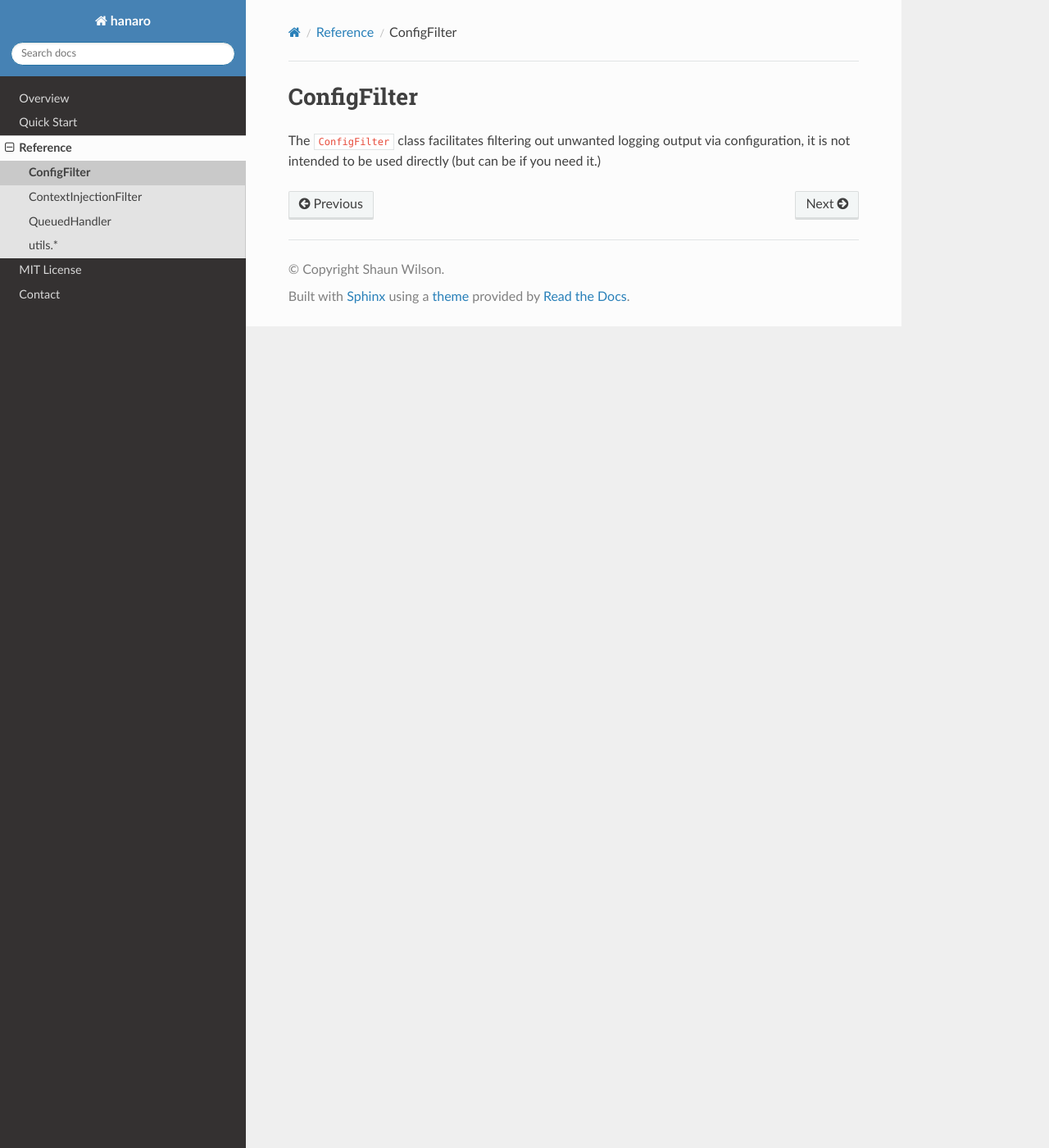
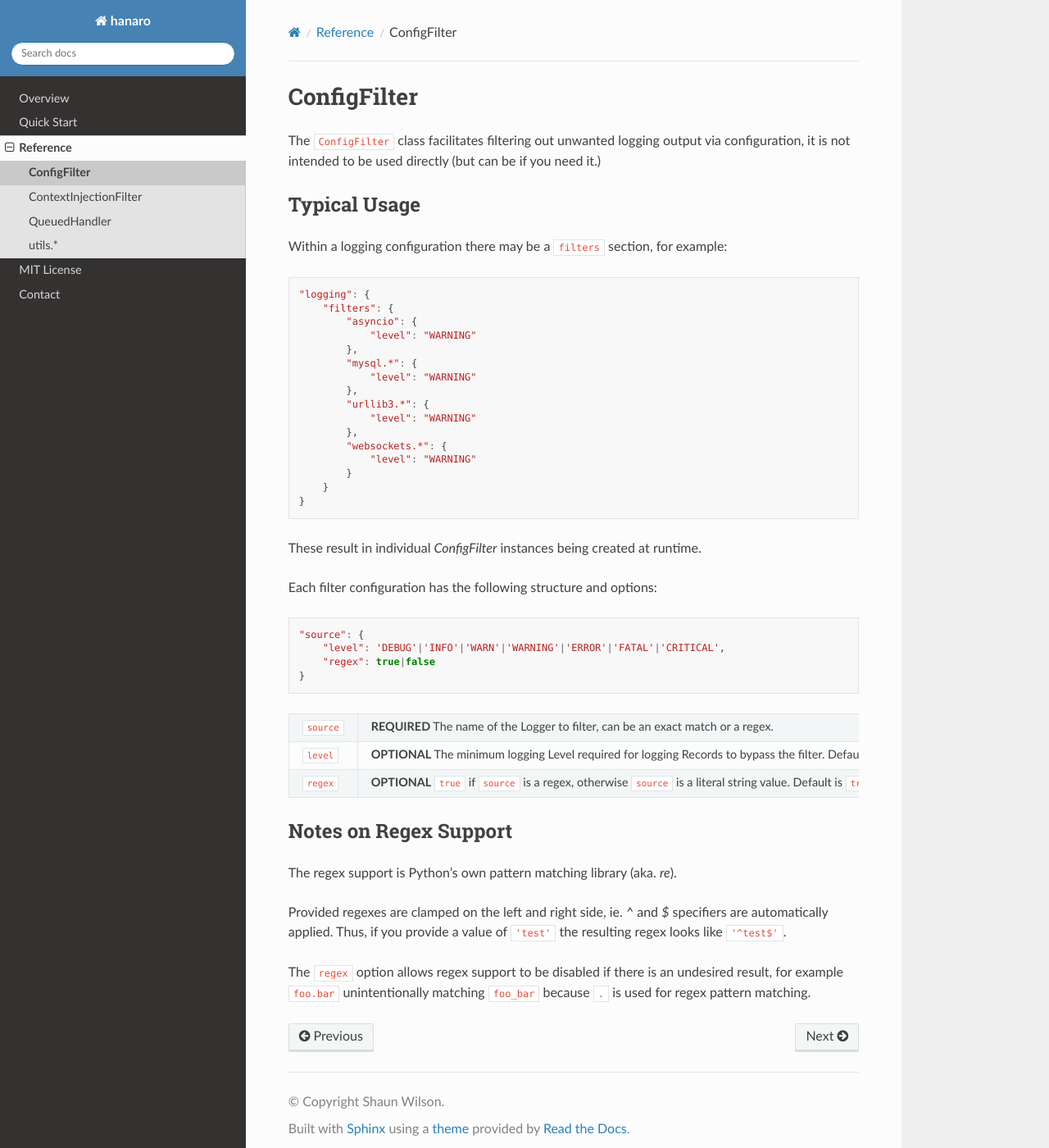
Before and after one commit to wilson0x4d/hanaro, a Sphinx documentation site: the page built from docs/ref/ConfigFilter.rst, in a window 1280 px wide and 1400 px high. Shown: the whole window at 82% size. Built offline with Sphinx 7.4.7 and the Read the Docs theme 3.1.0, drawn with Linux system fonts in a browser that asks for light colours.

Commit message:
feat: `ConfigFilter` supports regex matches

```diff
--- a/docs/ref/ConfigFilter.rst
+++ b/docs/ref/ConfigFilter.rst
@@ -2,3 +2,58 @@ ConfigFilter
 ============
 
 The ``ConfigFilter`` class facilitates filtering out unwanted logging output via configuration, it is not intended to be used directly (but can be if you need it.)
+
+Typical Usage
+-------------
+
+Within a logging configuration there may be a ``filters`` section, for example:
+
+.. code:: javascript
+
+    "logging": {
+        "filters": {
+            "asyncio": {
+                "level": "WARNING"
+            },
+            "mysql.*": {
+                "level": "WARNING"
+            },
+            "urllib3.*": {
+                "level": "WARNING"
+            },
+            "websockets.*": {
+                "level": "WARNING"
+            }
+        }
+    }
+
+These result in individual `ConfigFilter` instances being created at runtime.
+
+Each filter configuration has the following structure and options:
+
+.. code:: javascript
+
+    "source": {
+        "level": 'DEBUG'|'INFO'|'WARN'|'WARNING'|'ERROR'|'FATAL'|'CRITICAL',
+        "regex": true|false
+    }
+
+.. list-table::
+    :widths: 25 50
+    :header-rows: 0
+
+    * - ``source``
+      - **REQUIRED** The name of the Logger to filter, can be an exact match or a regex.
+    * - ``level``
+      - **OPTIONAL** The minimum logging Level required for logging Records to bypass the filter. Default is ``DEBUG``.
+    * - ``regex``
+      - **OPTIONAL** ``true`` if ``source`` is a regex, otherwise ``source`` is a literal string value. Default is ``true``.
+
+Notes on Regex Support
+----------------------
+
+The regex support is Python's own pattern matching library (aka. `re`).
+
+Provided regexes are clamped on the left and right side, ie. `^` and `$` specifiers are automatically applied. Thus, if you provide a value of ``'test'`` the resulting regex looks like ``'^test$'``.
+
+The ``regex`` option allows regex support to be disabled if there is an undesired result, for example ``foo.bar`` unintentionally matching ``foo_bar`` because ``.`` is used for regex pattern matching.
```
Also changed, not shown: 3 other files.
